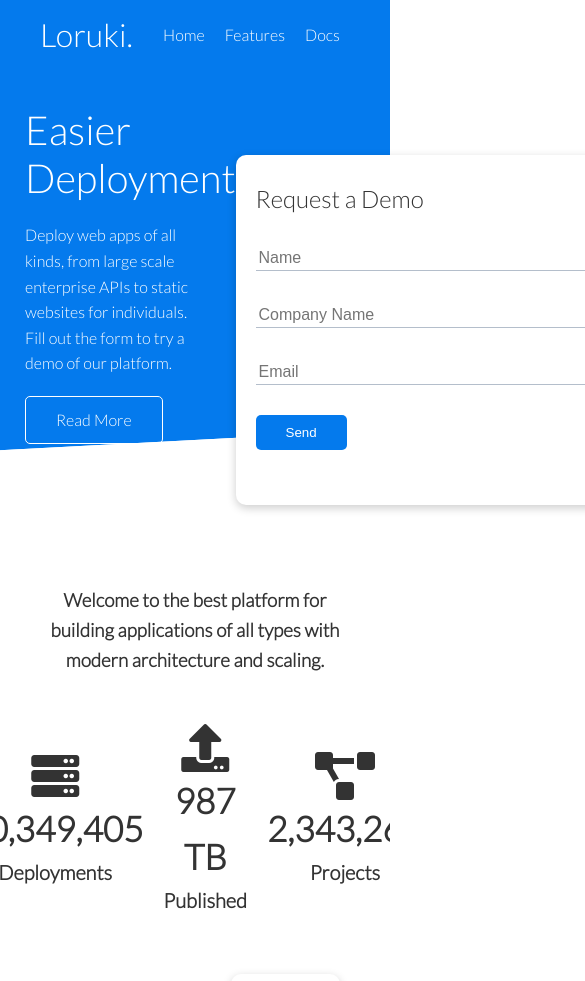
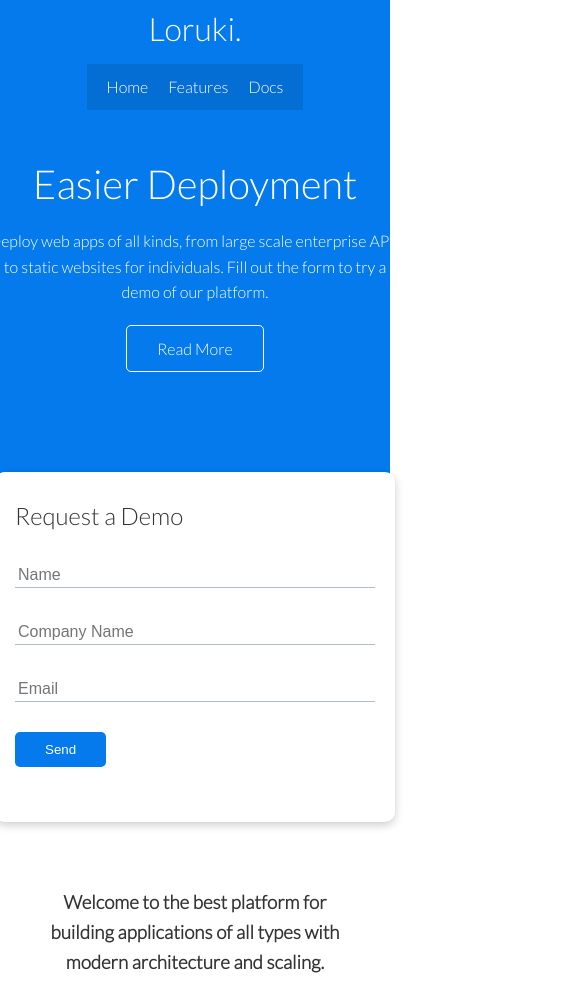
Before and after one commit to iphyokafor/loruki-app, a plain HTML site: page index.html in a window 390 px wide. Shown: the top 981 px of the page, 585 px wide, since content can reach past the window. Drawn offline with Linux system fonts and the light colour scheme.

Commit message:
add media query to home page

```diff
--- a/css/style.css
+++ b/css/style.css
@@ -143,6 +143,7 @@ img {
 
 .stats-heading {
     max-width: 500px;
+    /* justify-self: center; */
     margin: auto;
 }
 
@@ -203,3 +204,47 @@ img {
 .footer .social a {
     margin: 0 10px;
 }
+
+
+/* Media Queries */
+
+
+/* Tablets and under */
+
+@media (max-width: 768px) {
+    .grid,
+    .showcase .grid,
+    .stats .grid,
+    .cli .grid,
+    .cloud .grid {
+        grid-template-columns: 1fr;
+        grid-template-rows: 1fr;
+    }
+    .showcase {
+        height: auto;
+    }
+    .showcase-text {
+        text-align: center;
+        margin-top: 40px;
+    }
+    .showcase-form {
+        justify-self: center;
+        margin: auto;
+    }
+}
+
+
+/* Mobile */
+
+@media (max-width: 500px) {
+    .navbar {
+        height: 110px;
+    }
+    .navbar .flex {
+        flex-direction: column;
+    }
+    .navbar ul {
+        padding: 10px;
+        background-color: rgba(0, 0, 0, 0.1);
+    }
+}
```
